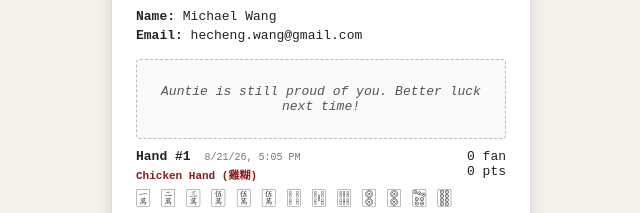
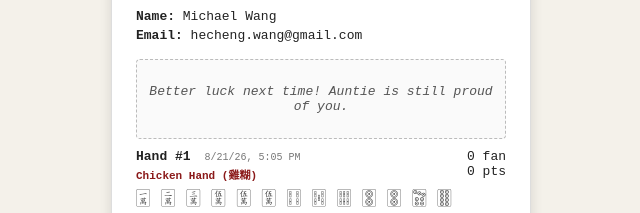
Before and after one commit to michaelwang1994/144-tiles-website, a website: page 144-tiles-website/output/receipts.html in a window 1280 px wide. Shown: the part 202-415 px from the top of the page, 319-959 px from the left. Drawn offline with Linux system fonts and the light colour scheme.

```diff
--- a/144-tiles-website/output/receipts.html
+++ b/144-tiles-website/output/receipts.html
@@ -175,7 +175,7 @@
       </div>
 
       <div class="receipt-items">
-        <div class="no-hand-message">Auntie is still proud of you. Better luck next time!</div>
+        <div class="no-hand-message">Better luck next time! Auntie is still proud of you.</div>
         <div class="line-item">
           <div class="line-desc">
             <div class="line-title">Hand #1 <span class="line-timestamp">8/21/26, 5:05 PM</span></div>
```
Also changed, not shown: 144-tiles-website/.github/workflows/generate-receipts.yml (added).
